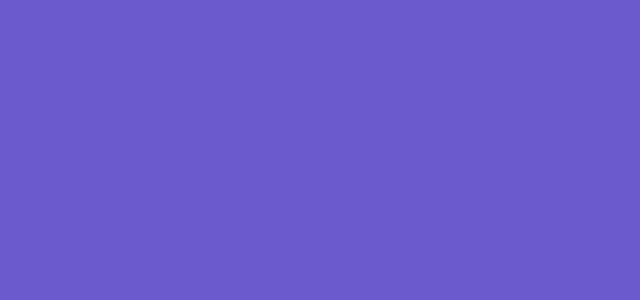
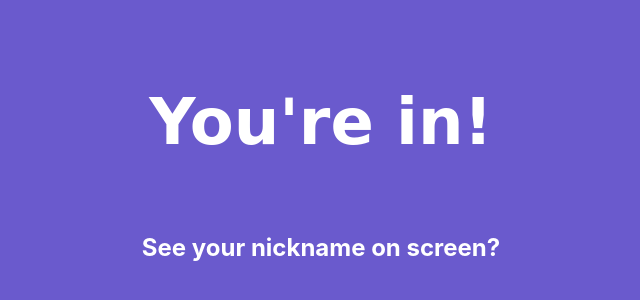
Before and after one commit to kmork/kanoot-play, a React (Vite) app: page /waiting in a window 1280 px wide. Before the commit this address had no page. Shown: the part 242-542 px from the top of the page, without its empty margins (319-959 px from the left). Built offline with nearby package versions, Linux system fonts and the light colour scheme.

Commit message:
Added waiting page

```diff
--- a/src/App.tsx
+++ b/src/App.tsx
@@ -1,13 +1,15 @@
 import './css/App.css'
 import FrontPage from "./FrontPage.tsx";
 import { Routes, Route } from 'react-router-dom';
-import GamePage from "./GamePage.tsx";
+import NicknamePage from "./NicknamePage.tsx";
+import WaitingForGameStartPage from "./WaitingForGameStartPage.tsx";
 
 function App() {
     return (
         <Routes>
             <Route path="/" element={<FrontPage />} />
-            <Route path="/game" element={<GamePage />} />
+            <Route path="/nickname" element={<NicknamePage />} />
+            <Route path="/waiting" element={<WaitingForGameStartPage />} />
         </Routes>
     );
 }
--- a/src/FrontPage.tsx
+++ b/src/FrontPage.tsx
@@ -27,7 +27,7 @@ function FrontPage() {
                 const data = await response.json();
                 setPlayerId(data.playerId); // Store playerId in context
                 setGamePin(gamePinInput); // Store gamePin in context
-                navigate('/game');
+                navigate('/nickname');
             } else {
                 setError('Invalid PIN. Please try again.');
             }
--- a/src/GamePage.tsx
+++ b/src/NicknamePage.tsx
@@ -2,11 +2,13 @@ import { useState } from 'react';
 import './css/FrontPage.css';
 import Spinner from './Spinner';
 import { usePlayer } from './PlayerContext.tsx';
+import { useNavigate } from 'react-router-dom';
 
-function GamePage() {
+function NicknamePage() {
     const [nickname, setNickname] = useState('');
     const [loading, setLoading] = useState(false);
     const [error, setError] = useState('');
+    const navigate = useNavigate();
     const { playerId, gamePin } = usePlayer();
 
     const handleNickname = async () => {
@@ -22,7 +24,7 @@ function GamePage() {
             });
             setLoading(false);
             if (response.ok) {
-                console.log('Nickname set successfully');
+                navigate('/waiting');
             } else {
                 setError('Failed to set nickname');
             }
@@ -56,4 +58,4 @@ function GamePage() {
     );
 }
 
-export default GamePage;
+export default NicknamePage;
--- /dev/null
+++ b/src/WaitingForGameStartPage.tsx
@@ -0,0 +1,19 @@
+import './css/FrontPage.css';
+import { usePlayer } from './PlayerContext';
+
+function WaitingForGameStartPage() {
+    const { playerId, gamePin } = usePlayer();
+
+    return (
+        <div className="front-page">
+            <header className="header">
+                <h1>You're in!</h1>
+            </header>
+            <main className="main-content">
+                <h2>See your nickname on screen?</h2>
+            </main>
+        </div>
+    );
+}
+
+export default WaitingForGameStartPage;
--- a/src/css/FrontPage.css
+++ b/src/css/FrontPage.css
@@ -14,7 +14,6 @@
 }
 
 .header h1 {
-    color: white; /* Change text color to white */
     font-family: 'Comic Sans MS', 'Comic Sans', cursive; /* Use a more joyful font */
     font-size: 4rem; /* Increase font size */
 }
--- a/src/css/index.css
+++ b/src/css/index.css
@@ -31,8 +31,14 @@ body {
 }
 
 h1 {
-  font-size: 3.2em;
   line-height: 1.1;
+  font-family: 'Comic Sans MS', 'Comic Sans', cursive; /* Use a more joyful font */
+  font-size: 4rem; /* Increase font size */
+  color: white
+}
+
+h2 {
+  color: white
 }
 
 button {
```
